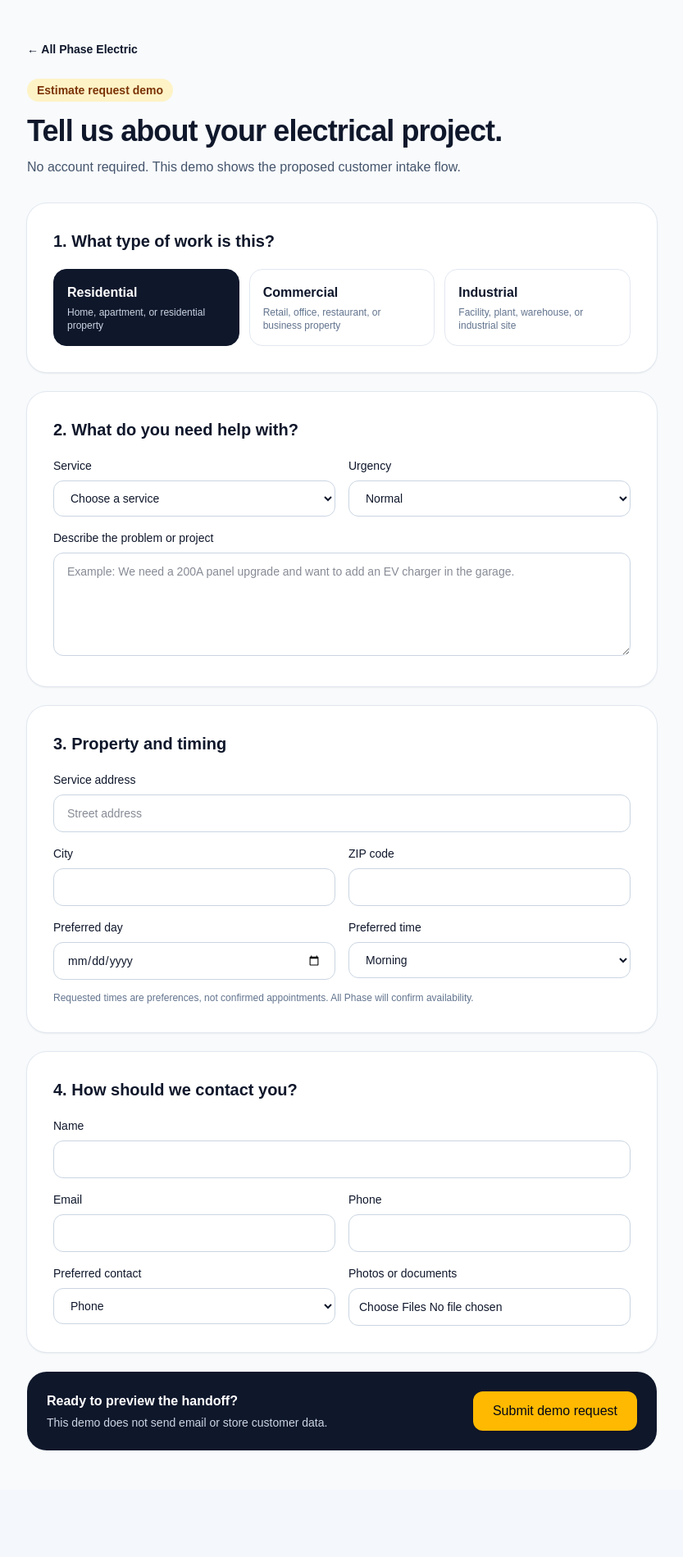
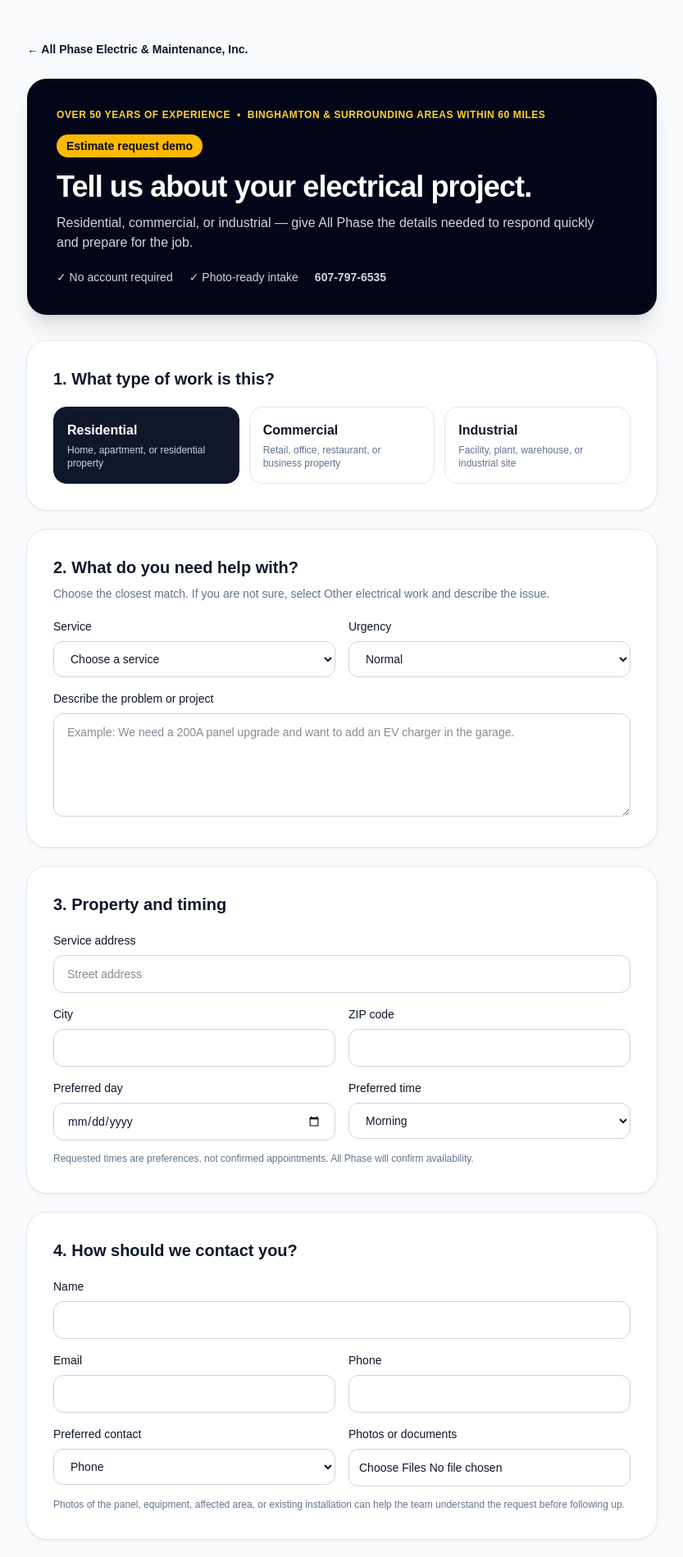
Before and after one commit to coden607/All-phase-electric, a Next.js app: page /estimate in a window 1280 px wide. Shown: the top 1899 px of the page at 82% size, without its empty margins (223-1056 px from the left). Before the commit the page ends 1817 px from the top, so only its background shows below. Built offline with nearby package versions, Linux system fonts and the light colour scheme.

Commit message:
feat: polish estimate flow for All Phase brand and services

```diff
--- a/src/app/estimate/page.tsx
+++ b/src/app/estimate/page.tsx
@@ -5,6 +5,21 @@
 type JobType = 'Residential' | 'Commercial' | 'Industrial';
 
 const jobTypes: JobType[] = ['Residential', 'Commercial', 'Industrial'];
+const serviceOptions = [
+  'Electrical repair / troubleshooting',
+  'Panel replacement / service upgrade',
+  'Lighting / fixtures / controls',
+  'New wiring / renovation',
+  'Generator / backup power',
+  'Data / LAN wiring',
+  'Fire alarm / emergency lighting',
+  'Low-voltage / telecom wiring',
+  'Surge protection',
+  'Maintenance service',
+  'PLC / industrial controls',
+  'Bucket truck service',
+  'Other electrical work',
+];
 
 export default function EstimatePage() {
   const [jobType, setJobType] = useState<JobType>('Residential');
@@ -24,16 +39,18 @@
           <div className="mb-5 flex h-14 w-14 items-center justify-center rounded-full bg-emerald-100 text-2xl">✓</div>
           <p className="text-sm font-semibold uppercase tracking-wider text-slate-500">Demo submission</p>
           <h1 className="mt-2 text-3xl font-bold">Request captured successfully.</h1>
-          <p className="mt-4 leading-7 text-slate-600">
-            In the live version, this request is stored first, then All Phase receives an email notification with a private link to the lead dashboard.
-          </p>
+          <p className="mt-4 leading-7 text-slate-600">In the live version, this request is stored first, then All Phase receives an email notification with a private link to the lead dashboard.</p>
           <div className="mt-6 rounded-2xl bg-slate-100 p-5">
             <div className="text-sm text-slate-500">Example reference</div>
             <div className="mt-1 font-mono text-lg font-semibold">{reference}</div>
           </div>
-          <button onClick={() => setSubmitted(false)} className="mt-8 rounded-xl bg-slate-900 px-5 py-3 font-semibold text-white">
-            Try another request
-          </button>
+          <div className="mt-5 rounded-2xl border border-slate-200 p-5 text-sm text-slate-600">
+            <strong className="text-slate-900">What happens next:</strong> All Phase reviews the request and confirms the estimate or appointment window directly with the customer. Requested times are never presented as booked until confirmed.
+          </div>
+          <div className="mt-8 flex flex-wrap gap-3">
+            <button onClick={() => setSubmitted(false)} className="rounded-xl bg-slate-900 px-5 py-3 font-semibold text-white">Try another request</button>
+            <a href="/admin" className="rounded-xl border border-slate-300 px-5 py-3 font-semibold text-slate-800">See owner handoff →</a>
+          </div>
         </section>
       </main>
     );
@@ -42,11 +59,17 @@
   return (
     <main className="min-h-screen bg-slate-50 px-4 py-8 text-slate-900 sm:px-6 sm:py-12">
       <div className="mx-auto max-w-3xl">
-        <a href="/" className="text-sm font-semibold text-slate-600">← All Phase Electric</a>
-        <header className="mt-6">
-          <div className="inline-flex rounded-full bg-amber-100 px-3 py-1 text-sm font-semibold text-amber-900">Estimate request demo</div>
+        <a href="/" className="text-sm font-semibold text-slate-600">← All Phase Electric &amp; Maintenance, Inc.</a>
+        <header className="mt-6 overflow-hidden rounded-3xl bg-slate-950 p-6 text-white shadow-xl sm:p-9">
+          <div className="flex flex-wrap gap-2 text-xs font-semibold uppercase tracking-wider text-amber-300">
+            <span>Over 50 years of experience</span><span aria-hidden="true">•</span><span>Binghamton &amp; surrounding areas within 60 miles</span>
+          </div>
+          <div className="mt-4 inline-flex rounded-full bg-amber-400 px-3 py-1 text-sm font-bold text-slate-950">Estimate request demo</div>
           <h1 className="mt-4 text-3xl font-bold tracking-tight sm:text-4xl">Tell us about your electrical project.</h1>
-          <p className="mt-3 text-slate-600">No account required. This demo shows the proposed customer intake flow.</p>
+          <p className="mt-3 max-w-2xl text-slate-300">Residential, commercial, or industrial — give All Phase the details needed to respond quickly and prepare for the job.</p>
+          <div className="mt-5 flex flex-wrap items-center gap-x-5 gap-y-2 text-sm text-slate-300">
+            <span>✓ No account required</span><span>✓ Photo-ready intake</span><a href="tel:6077976535" className="font-semibold text-amber-300">607-797-6535</a>
+          </div>
         </header>
 
         <form onSubmit={handleSubmit} className="mt-8 space-y-6">
@@ -54,17 +77,9 @@
             <h2 className="text-xl font-semibold">1. What type of work is this?</h2>
             <div className="mt-5 grid gap-3 sm:grid-cols-3">
               {jobTypes.map((type) => (
-                <button
-                  key={type}
-                  type="button"
-                  onClick={() => setJobType(type)}
-                  aria-pressed={jobType === type}
-                  className={`rounded-2xl border p-4 text-left transition ${jobType === type ? 'border-slate-900 bg-slate-900 text-white' : 'border-slate-200 bg-white hover:border-slate-400'}`}
-                >
+                <button key={type} type="button" onClick={() => setJobType(type)} aria-pressed={jobType === type} className={`rounded-2xl border p-4 text-left transition ${jobType === type ? 'border-slate-900 bg-slate-900 text-white' : 'border-slate-200 bg-white hover:border-slate-400'}`}>
                   <span className="font-semibold">{type}</span>
-                  <span className={`mt-1 block text-xs ${jobType === type ? 'text-slate-300' : 'text-slate-500'}`}>
-                    {type === 'Residential' ? 'Home, apartment, or residential property' : type === 'Commercial' ? 'Retail, office, restaurant, or business property' : 'Facility, plant, warehouse, or industrial site'}
-                  </span>
+                  <span className={`mt-1 block text-xs ${jobType === type ? 'text-slate-300' : 'text-slate-500'}`}>{type === 'Residential' ? 'Home, apartment, or residential property' : type === 'Commercial' ? 'Retail, office, restaurant, or business property' : 'Facility, plant, warehouse, or industrial site'}</span>
                 </button>
               ))}
             </div>
@@ -72,25 +87,16 @@
 
           <section className="rounded-3xl bg-white p-6 shadow-sm ring-1 ring-slate-200 sm:p-8">
             <h2 className="text-xl font-semibold">2. What do you need help with?</h2>
+            <p className="mt-2 text-sm text-slate-500">Choose the closest match. If you are not sure, select Other electrical work and describe the issue.</p>
             <div className="mt-5 grid gap-4 sm:grid-cols-2">
               <label className="text-sm font-medium">Service
                 <select required className="mt-2 w-full rounded-xl border border-slate-300 bg-white px-4 py-3">
                   <option value="">Choose a service</option>
-                  <option>Electrical repair / troubleshooting</option>
-                  <option>Panel or service upgrade</option>
-                  <option>Lighting / fixtures</option>
-                  <option>New wiring / renovation</option>
-                  <option>Generator / backup power</option>
-                  <option>Commercial / industrial electrical</option>
-                  <option>Other</option>
+                  {serviceOptions.map((service) => <option key={service}>{service}</option>)}
                 </select>
               </label>
               <label className="text-sm font-medium">Urgency
-                <select required className="mt-2 w-full rounded-xl border border-slate-300 bg-white px-4 py-3">
-                  <option>Normal</option>
-                  <option>Soon</option>
-                  <option>Urgent</option>
-                </select>
+                <select required className="mt-2 w-full rounded-xl border border-slate-300 bg-white px-4 py-3"><option>Normal</option><option>Soon</option><option>Urgent</option></select>
               </label>
             </div>
             <label className="mt-4 block text-sm font-medium">Describe the problem or project
@@ -101,23 +107,11 @@
           <section className="rounded-3xl bg-white p-6 shadow-sm ring-1 ring-slate-200 sm:p-8">
             <h2 className="text-xl font-semibold">3. Property and timing</h2>
             <div className="mt-5 grid gap-4 sm:grid-cols-2">
-              <label className="text-sm font-medium sm:col-span-2">Service address
-                <input required placeholder="Street address" className="mt-2 w-full rounded-xl border border-slate-300 px-4 py-3" />
-              </label>
-              <label className="text-sm font-medium">City
-                <input required className="mt-2 w-full rounded-xl border border-slate-300 px-4 py-3" />
-              </label>
-              <label className="text-sm font-medium">ZIP code
-                <input required inputMode="numeric" className="mt-2 w-full rounded-xl border border-slate-300 px-4 py-3" />
-              </label>
-              <label className="text-sm font-medium">Preferred day
-                <input type="date" className="mt-2 w-full rounded-xl border border-slate-300 px-4 py-3" />
-              </label>
-              <label className="text-sm font-medium">Preferred time
-                <select className="mt-2 w-full rounded-xl border border-slate-300 bg-white px-4 py-3">
-                  <option>Morning</option><option>Afternoon</option><option>Either works</option>
-                </select>
-              </label>
+              <label className="text-sm font-medium sm:col-span-2">Service address<input required placeholder="Street address" autoComplete="street-address" className="mt-2 w-full rounded-xl border border-slate-300 px-4 py-3" /></label>
+              <label className="text-sm font-medium">City<input required autoComplete="address-level2" className="mt-2 w-full rounded-xl border border-slate-300 px-4 py-3" /></label>
+              <label className="text-sm font-medium">ZIP code<input required inputMode="numeric" autoComplete="postal-code" className="mt-2 w-full rounded-xl border border-slate-300 px-4 py-3" /></label>
+              <label className="text-sm font-medium">Preferred day<input type="date" className="mt-2 w-full rounded-xl border border-slate-300 px-4 py-3" /></label>
+              <label className="text-sm font-medium">Preferred time<select className="mt-2 w-full rounded-xl border border-slate-300 bg-white px-4 py-3"><option>Morning</option><option>Afternoon</option><option>Either works</option></select></label>
             </div>
             <p className="mt-3 text-xs leading-5 text-slate-500">Requested times are preferences, not confirmed appointments. All Phase will confirm availability.</p>
           </section>
@@ -125,34 +119,18 @@
           <section className="rounded-3xl bg-white p-6 shadow-sm ring-1 ring-slate-200 sm:p-8">
             <h2 className="text-xl font-semibold">4. How should we contact you?</h2>
             <div className="mt-5 grid gap-4 sm:grid-cols-2">
-              <label className="text-sm font-medium sm:col-span-2">Name
-                <input required autoComplete="name" className="mt-2 w-full rounded-xl border border-slate-300 px-4 py-3" />
-              </label>
-              <label className="text-sm font-medium">Email
-                <input required type="email" autoComplete="email" className="mt-2 w-full rounded-xl border border-slate-300 px-4 py-3" />
-              </label>
-              <label className="text-sm font-medium">Phone
-                <input required type="tel" autoComplete="tel" className="mt-2 w-full rounded-xl border border-slate-300 px-4 py-3" />
-              </label>
-              <label className="text-sm font-medium">Preferred contact
-                <select className="mt-2 w-full rounded-xl border border-slate-300 bg-white px-4 py-3">
-                  <option>Phone</option><option>Email</option><option>Text</option>
-                </select>
-              </label>
-              <label className="text-sm font-medium">Photos or documents
-                <input type="file" multiple accept="image/jpeg,image/png,image/webp,application/pdf" className="mt-2 block w-full rounded-xl border border-slate-300 bg-white px-3 py-3 text-sm" />
-              </label>
+              <label className="text-sm font-medium sm:col-span-2">Name<input required autoComplete="name" className="mt-2 w-full rounded-xl border border-slate-300 px-4 py-3" /></label>
+              <label className="text-sm font-medium">Email<input required type="email" autoComplete="email" className="mt-2 w-full rounded-xl border border-slate-300 px-4 py-3" /></label>
+              <label className="text-sm font-medium">Phone<input required type="tel" autoComplete="tel" className="mt-2 w-full rounded-xl border border-slate-300 px-4 py-3" /></label>
+              <label className="text-sm font-medium">Preferred contact<select className="mt-2 w-full rounded-xl border border-slate-300 bg-white px-4 py-3"><option>Phone</option><option>Email</option><option>Text</option></select></label>
+              <label className="text-sm font-medium">Photos or documents<input type="file" multiple accept="image/jpeg,image/png,image/webp,application/pdf" className="mt-2 block w-full rounded-xl border border-slate-300 bg-white px-3 py-3 text-sm" /></label>
             </div>
+            <p className="mt-3 text-xs leading-5 text-slate-500">Photos of the panel, equipment, affected area, or existing installation can help the team understand the request before following up.</p>
           </section>
 
-          <div className="flex flex-col gap-3 rounded-3xl bg-slate-900 p-6 text-white sm:flex-row sm:items-center sm:justify-between">
-            <div>
-              <div className="font-semibold">Ready to preview the handoff?</div>
-              <div className="mt-1 text-sm text-slate-300">This demo does not send email or store customer data.</div>
-            </div>
-            <button type="submit" className="rounded-xl bg-amber-400 px-6 py-3 font-bold text-slate-950 shadow-sm hover:bg-amber-300">
-              Submit demo request
-            </button>
+          <div className="flex flex-col gap-3 rounded-3xl bg-slate-900 p-6 text-white shadow-lg sm:flex-row sm:items-center sm:justify-between">
+            <div><div className="font-semibold">Ready to preview the handoff?</div><div className="mt-1 text-sm text-slate-300">This demo does not send email or store customer data.</div></div>
+            <button type="submit" className="rounded-xl bg-amber-400 px-6 py-3 font-bold text-slate-950 shadow-sm hover:bg-amber-300">Submit demo request</button>
           </div>
         </form>
       </div>
```
